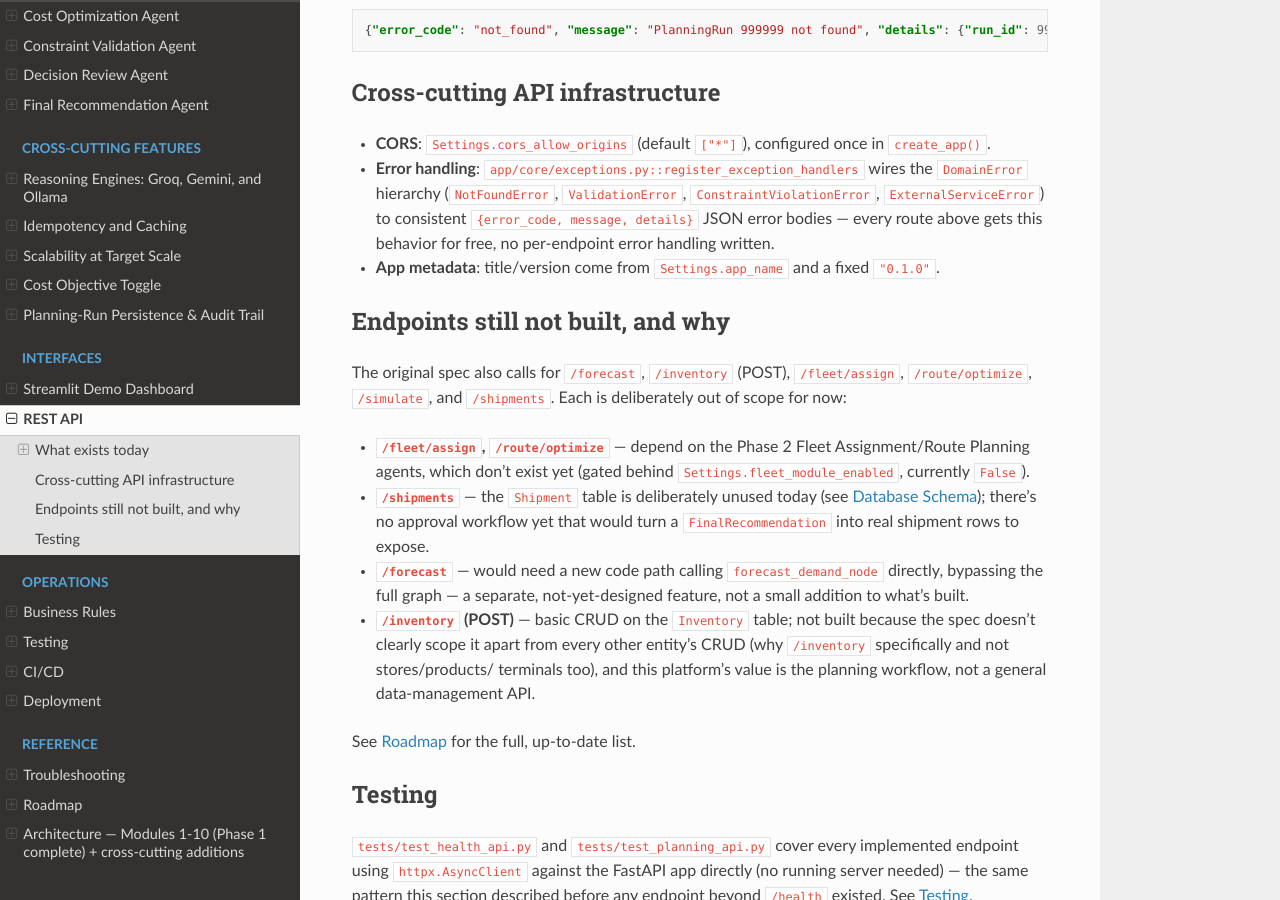
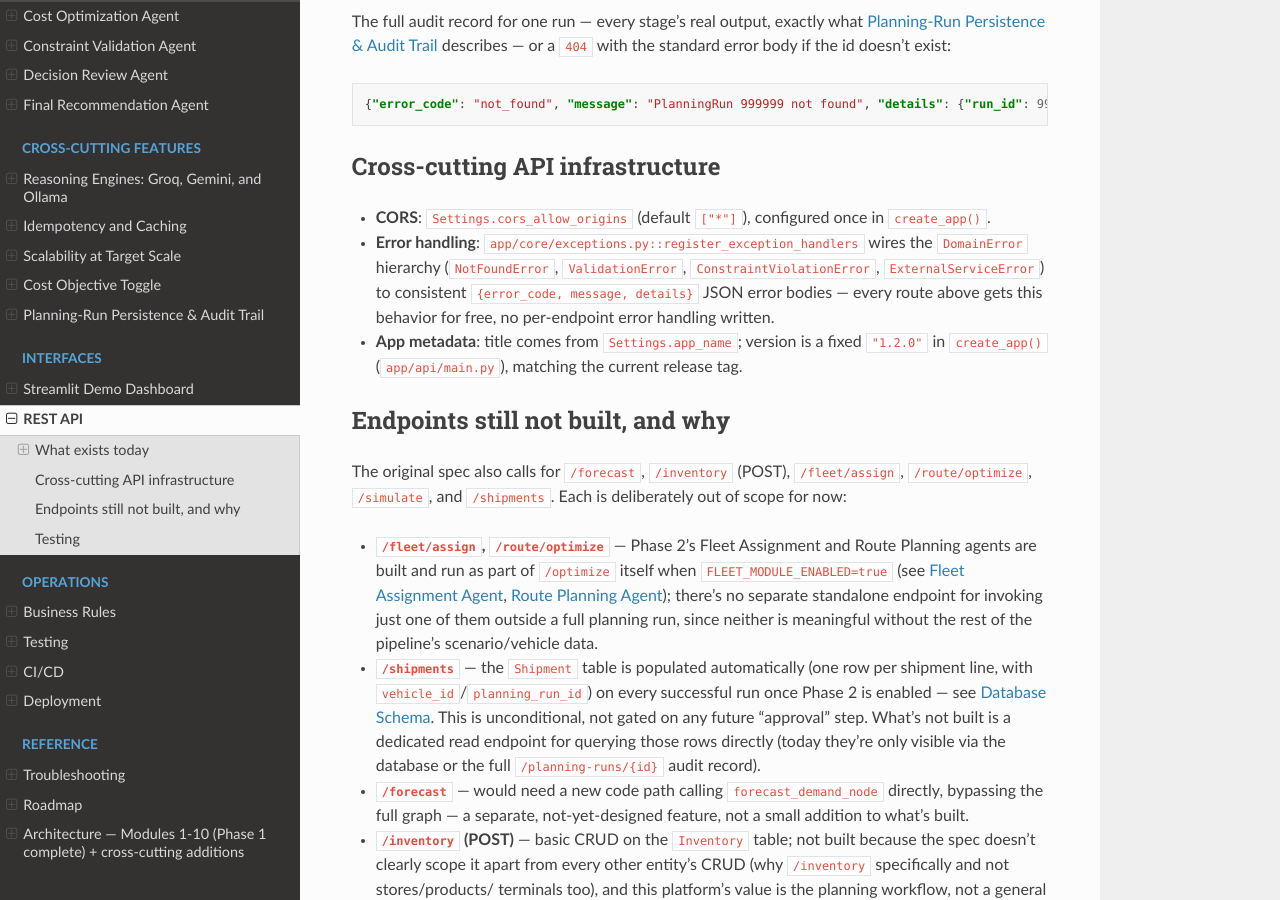
Before and after one commit to AbhimanyuHK/supply_chain_ai, a Sphinx documentation site: the page built from docs/interfaces/rest-api.md, in a window 1280 px wide and 900 px high, scrolled down 1878 px. Built offline with Sphinx 7.4.7 and the Read the Docs theme 3.1.0, drawn with Linux system fonts in a browser that asks for light colours; some of the changed text lies outside the part shown.

Commit message:
Fix ETA Prediction's unreachable replanning risk signal; final release audit
Found during the final pre-release audit: predict_eta_node read
constraint_validation.replanning_triggered, but route_after_validation only
proceeds downstream when that field is False (it's True only on the call
that decides to loop back to Supply Planning) - so one of ETA Prediction's
three at-risk triggers could never fire in a real run, only in test
fixtures that bypassed the graph's actual routing invariant. Now reads the
run-level replanning_attempts counter instead.

Also: tests/conftest.py never pinned FLEET_MODULE_ENABLED the way it pins
DATABASE_URL/APP_ENV, so the suite's 9-node-graph assertions silently
depended on the developer's local .env. Pinned to false.

Corrected several docs/README claims that lagged behind Phase 2 shipping
(stale test count, CI branch/job count, "not yet built" language, a false
claim that Shipment writes are gated on an unbuilt approval workflow), and
surfaced the pre-existing no-authentication gap more prominently.

````diff
--- a/docs/interfaces/rest-api.md
+++ b/docs/interfaces/rest-api.md
@@ -41,10 +41,14 @@ HTTP 200, or `"status": "degraded"` / `"dependencies.database":
 
 ### `POST /api/v1/optimize`
 
-Runs the full nine-node planning workflow (`app/api/routers/planning.py`)
-for the given scope, and returns the complete result — the same
+Runs the full planning workflow (`app/api/routers/planning.py`) for the
+given scope, and returns the complete result — the same
 `run_planning_workflow()` every other caller (the CLI script, Streamlit)
-goes through.
+goes through. This is the same graph `app/agents/graph.py::build_graph()`
+builds for every caller: 9 nodes by default, or 12 when
+`FLEET_MODULE_ENABLED=true` adds Fleet Assignment/Route Planning/ETA
+Prediction between Constraint Validation and Decision Review (see
+{doc}`../architecture/planning-workflow`).
 
 ```bash
 curl -X POST http://127.0.0.1:8000/api/v1/optimize \
@@ -111,8 +115,9 @@ with the standard error body if the id doesn't exist:
   `ConstraintViolationError`, `ExternalServiceError`) to consistent
   `{error_code, message, details}` JSON error bodies — every route above
   gets this behavior for free, no per-endpoint error handling written.
-- **App metadata**: title/version come from `Settings.app_name` and a
-  fixed `"0.1.0"`.
+- **App metadata**: title comes from `Settings.app_name`; version is a
+  fixed `"1.2.0"` in `create_app()` (`app/api/main.py`), matching the
+  current release tag.
 
 ## Endpoints still not built, and why
 
@@ -120,13 +125,20 @@ The original spec also calls for `/forecast`, `/inventory` (POST),
 `/fleet/assign`, `/route/optimize`, `/simulate`, and `/shipments`. Each is
 deliberately out of scope for now:
 
-- **`/fleet/assign`, `/route/optimize`** — depend on the Phase 2 Fleet
-  Assignment/Route Planning agents, which don't exist yet (gated behind
-  `Settings.fleet_module_enabled`, currently `False`).
-- **`/shipments`** — the `Shipment` table is deliberately unused today
-  (see {doc}`../architecture/database-schema`); there's no approval
-  workflow yet that would turn a `FinalRecommendation` into real shipment
-  rows to expose.
+- **`/fleet/assign`, `/route/optimize`** — Phase 2's Fleet Assignment and
+  Route Planning agents are built and run as part of `/optimize` itself
+  when `FLEET_MODULE_ENABLED=true` (see {doc}`../agents/fleet-assignment-agent`,
+  {doc}`../agents/route-planning-agent`); there's no separate standalone
+  endpoint for invoking just one of them outside a full planning run, since
+  neither is meaningful without the rest of the pipeline's scenario/vehicle
+  data.
+- **`/shipments`** — the `Shipment` table is populated automatically (one
+  row per shipment line, with `vehicle_id`/`planning_run_id`) on every
+  successful run once Phase 2 is enabled — see
+  {doc}`../architecture/database-schema`. This is unconditional, not gated
+  on any future "approval" step. What's not built is a dedicated read
+  endpoint for querying those rows directly (today they're only visible via
+  the database or the full `/planning-runs/{id}` audit record).
 - **`/forecast`** — would need a new code path calling
   `forecast_demand_node` directly, bypassing the full graph — a separate,
   not-yet-designed feature, not a small addition to what's built.
````
Also changed, not shown: CHANGELOG.md (+43 -0 lines), README.md (+108 -62 lines), docs/agents/constraint-validation-agent.md (+8 -2 lines), docs/agents/eta-prediction-agent.md (+1 -1 lines), docs/architecture/overview.md (+18 -11 lines), docs/getting-started/configuration.md (+2 -2 lines), 3 other files.
